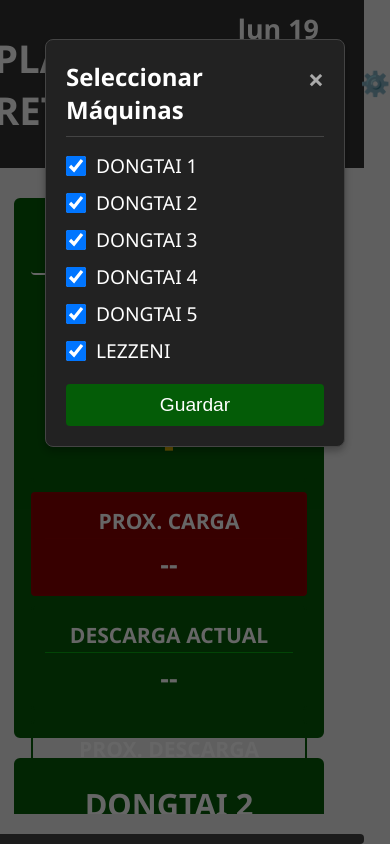
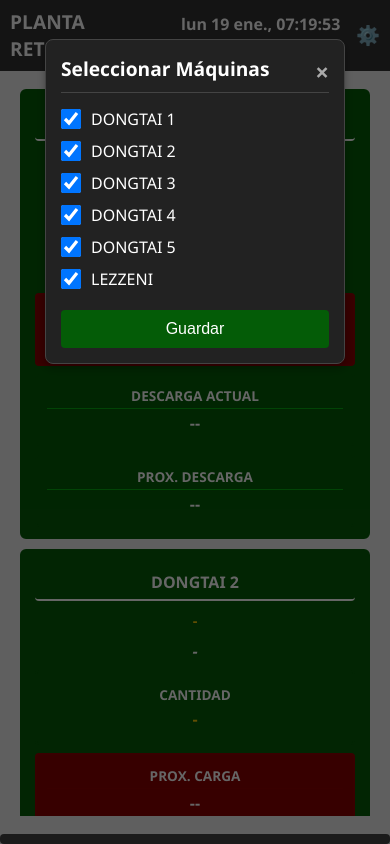
Before and after one commit to jacosta-commits/Pantalla_Retorcedoras, an Electron app: page web/index.html in a window 390 px wide. Both pictures are taken after a click on the button "⚙️". Drawn offline with nearby package versions, Linux system fonts and the light colour scheme; no server answers.

Commit message:
Add responsive design and machine selector
- Implemented fluid typography with clamp()
- Added machine selector with localStorage persistence
- Fixed viewport width issues (100vw -> 100%)
- Verified backend consistency with Retorcedoras_Prod
- All queries and schema mappings confirmed correct

```diff
--- a/web/style.css
+++ b/web/style.css
@@ -6,11 +6,14 @@
 }
 
 /* Para que html y body ocupen toda la ventana, sin scroll */
-html, body {
-  width: 100vw;
+html,
+body {
+  width: 100%;
   height: 100vh;
+  height: 100dvh;
+  /* Dynamic viewport height */
   font-family: "Segoe UI", Arial, sans-serif;
-  background-color: #eeeeee;  /* Fondo claro similar a VB */
+  background-color: #eeeeee;
   color: #333;
   overflow: hidden;
 }
@@ -28,30 +31,33 @@ header {
   justify-content: space-between;
   align-items: center;
   background-color: #333;
-  padding: 10px 20px;
+  padding: clamp(8px, 1vh, 12px) clamp(10px, 2vw, 20px);
   color: #fff;
 }
+
 .header-left h1 {
-  font-size: 2.4rem; /* 2rem × 1.2 */
+  font-size: clamp(1.2rem, 3vw, 2.4rem);
   margin: 0;
 }
+
 .header-right {
-  font-size: 1.68rem; /* 1.4rem × 1.2 */
+  font-size: clamp(1rem, 2vw, 1.68rem);
   font-weight: bold;
   display: flex;
   align-items: center;
-  gap: 15px;
+  gap: clamp(8px, 1vw, 15px);
 }
 
 /* BOTÓN SETTINGS */
 #settings-btn {
   background: none;
   border: none;
-  font-size: 1.5rem;
+  font-size: clamp(1.2rem, 2vw, 1.5rem);
   cursor: pointer;
   color: #fff;
   transition: transform 0.3s ease;
 }
+
 #settings-btn:hover {
   transform: rotate(90deg);
 }
@@ -62,23 +68,21 @@ main {
   display: flex;
   justify-content: center;
   align-items: center;
-  padding: 10px 20px;
-  /* Se ocultan scrolls externos, el grid interno se ajusta */
+  padding: clamp(5px, 1vh, 10px) clamp(10px, 2vw, 20px);
   overflow: hidden;
+  min-height: 0;
+  /* Important for flex shrinking */
 }
 
 /* Se utiliza un layout Grid para que los paneles se adapten al ancho y alto de la pantalla */
 .machines-container {
   display: grid;
-  /* El número de columnas se ajusta automáticamente.
-     Cada columna ocupará al menos 240px, expandiéndose hasta 1fr */
-  grid-template-columns: repeat(auto-fit, minmax(240px, 1fr));
-  grid-auto-rows: minmax(540px, auto);
-  gap: 20px;
+  grid-template-columns: repeat(auto-fit, minmax(min(100%, 220px), 1fr));
+  grid-auto-rows: minmax(min(100%, 450px), auto);
+  gap: clamp(10px, 1.5vw, 20px);
   width: 100%;
   height: 100%;
-  padding: 20px;
-  /* Si el contenido excede ligeramente, se usará scroll interno */
+  padding: clamp(10px, 1.5vw, 20px);
   overflow: auto;
 }
 
@@ -87,94 +91,104 @@ main {
   width: 100%;
   height: 100%;
   border-radius: 6px;
-  padding: 15px;
+  padding: clamp(8px, 1.5vh, 15px);
   text-align: center;
   position: relative;
   transition: background-color 0.3s ease, color 0.3s ease;
-  background-color: #045C07; /* Estado running: verde vibrante */
-  color: #fff;             /* Títulos y elementos fijos en blanco */
+  background-color: #045C07;
+  color: #fff;
   border: 2px solid #045C07;
+  display: flex;
+  flex-direction: column;
+  overflow: hidden;
 }
 
 /* Estado detenido: se agrega la clase "stopped" */
 .machine-panel.stopped {
-  background-color: #900000 !important;  /* Fondo rojo intenso */
+  background-color: #900000 !important;
   border-color: #900000 !important;
   color: #fff !important;
 }
 
 /* TÍTULO DEL PANEL */
 .machine-panel h2 {
-  margin-bottom: 8px;
-  font-size: 1.92rem; /* 1.6rem × 1.2 */
+  margin-bottom: clamp(4px, 0.8vh, 8px);
+  font-size: clamp(1rem, 2.5vw, 1.92rem);
   text-transform: uppercase;
-  padding: 8px;
+  padding: clamp(4px, 0.8vh, 8px);
   border-radius: 4px;
   border-bottom: 2px solid currentColor;
   color: inherit;
+  flex-shrink: 0;
 }
 
 /* LÍNEAS DE INFORMACIÓN (OT y Producto) */
-/* OT se muestra en amarillo */
 .line {
-  margin: 8px 0;
-  font-size: 1.44rem; /* 1.2rem × 1.2 */
+  margin: clamp(4px, 0.8vh, 8px) 0;
+  font-size: clamp(0.9rem, 2vw, 1.44rem);
   color: #ffffff;
+  flex-shrink: 0;
 }
+
 .ot-line {
   font-weight: bold;
-  margin-top: 8px;
-  font-size: 1.44rem; /* 1.2rem × 1.2 */
+  margin-top: clamp(4px, 0.8vh, 8px);
+  font-size: clamp(0.9rem, 2vw, 1.44rem);
   padding: 3px 8px;
   border-radius: 4px;
   background-color: transparent;
   color: #f5c508;
 }
-/* El nombre del producto se muestra en blanco, sin recuadro y en mayúsculas */
+
 .product-line {
-  font-size: 1.56rem; /* 1.3rem × 1.2 */
+  font-size: clamp(1rem, 2.2vw, 1.56rem);
   font-weight: bold;
   font-style: italic;
-  margin-bottom: 10px;
+  margin-bottom: clamp(6px, 1vh, 10px);
   background-color: transparent;
   color: #fff;
 }
 
 /* BLOQUE: CANTIDAD */
 .box-labeled {
-  margin: 10px 0;
-  padding: 14px;
+  margin: clamp(6px, 1vh, 10px) 0;
+  padding: clamp(8px, 1.5vh, 14px);
   border: 2px solid #045C07;
   border-radius: 4px;
   background-color: transparent;
-  color: #fff;  /* Título "CANTIDAD" en blanco */
+  color: #fff;
+  flex-shrink: 0;
 }
+
 .box-labeled-title {
-  font-size: 1.32rem; /* 1.1rem × 1.2 */
+  font-size: clamp(0.85rem, 1.8vw, 1.32rem);
   font-weight: bold;
   text-transform: uppercase;
-  margin-bottom: 6px;
+  margin-bottom: clamp(3px, 0.5vh, 6px);
   color: #fff;
 }
+
 .box-labeled-data {
-  font-size: 1.92rem; /* 1.6rem × 1.2 */
+  font-size: clamp(1rem, 2.5vw, 1.92rem);
   text-align: center;
   font-weight: bold;
-  color: #f5c508; /* Datos numéricos en amarillo */
+  color: #f5c508;
 }
 
 /* ETIQUETA CENTRAL (TIEMPO/PARADA) */
 .center-label {
-  font-size: 1.56rem; /* 1.3rem × 1.2 */
+  font-size: clamp(1rem, 2.2vw, 1.56rem);
   font-weight: bold;
-  margin: 10px 0;
-  padding: 12px;
+  margin: clamp(6px, 1vh, 10px) 0;
+  padding: clamp(8px, 1.2vh, 12px);
   border-radius: 4px;
   background-color: transparent;
   border: 2px solid #fff;
   color: #fff;
   display: none;
+  flex-shrink: 0;
 }
+
 .machine-panel.stopped .center-label.active {
   display: block;
   background-color: transparent;
@@ -184,35 +198,41 @@ main {
 
 /* SUBCUADROS (para datos SQL_2) */
 .sub-box-labeled {
-  margin: 10px 0;
-  padding: 12px;
+  margin: clamp(6px, 1vh, 10px) 0;
+  padding: clamp(8px, 1.2vh, 12px);
   border: 2px solid #045C07;
   border-radius: 4px;
   background-color: transparent;
-  min-height: 70px;
+  min-height: clamp(50px, 8vh, 70px);
   transition: all 0.2s ease;
   color: #fff;
+  flex-shrink: 0;
 }
+
 .sub-box-title {
-  font-size: 1.32rem; /* 1.1rem × 1.2 */
+  font-size: clamp(0.85rem, 1.8vw, 1.32rem);
   font-weight: bold;
   text-transform: uppercase;
-  margin-bottom: 6px;
+  margin-bottom: clamp(3px, 0.5vh, 6px);
   text-align: center;
   border-bottom: 1px solid #06AA0F;
   padding-bottom: 3px;
   color: #fff;
 }
+
 .sub-box-data {
-  font-size: 1.44rem; /* 1.2rem × 1.2 */
+  font-size: clamp(0.9rem, 2vw, 1.44rem);
   text-align: center;
-  margin-top: 6px;
+  margin-top: clamp(3px, 0.5vh, 6px);
   font-weight: bold;
   color: #fff;
+  line-height: 1.3;
 }
+
 .machine-panel.stopped .sub-box-labeled {
   border-color: #900000;
 }
+
 .machine-panel.stopped .sub-box-labeled .sub-box-title {
   border-bottom: 1px solid #900000;
 }
@@ -224,22 +244,14 @@ main {
   background: #444;
   color: #fff;
   padding: 5px;
-  font-size: 1.2rem; /* 1rem × 1.2 */
+  font-size: clamp(0.8rem, 1.5vw, 1.2rem);
   border-radius: 4px;
-}
-
-/* MEDIA QUERIES PARA PANTALLAS GRANDES */
-@media screen and (min-width: 1400px) {
-  .machine-panel {
-    flex: 1 1 320px;
-    min-height: 600px;
-  }
 }
 
 /* ── sub-cuadros de PRÓX. CARGA siempre en rojo ── */
 .sub-box-labeled.prox-carga {
-  background-color: #8B0000;    /* rojo oscuro */
-  border-color:    #900000;     /* borde un poco más oscuro */
+  background-color: #8B0000;
+  border-color: #900000;
 }
 
 .sub-box-labeled.prox-carga .sub-box-title {
@@ -248,24 +260,24 @@ main {
 
 /* ── Datos de PRÓX. CARGA ── */
 .sub-box-labeled.prox-carga .sub-box-data {
-  font-size: 1.68rem !important; /* 1.4rem × 1.2 */
+  font-size: clamp(1rem, 2.2vw, 1.68rem) !important;
   color: #FFFFFF !important;
 }
 
 /* ── Datos de DESCARGA ACTUAL ── */
 .sub-box-labeled.descarga-actual .sub-box-data {
-  font-size: 1.68rem !important; /* 1.4rem × 1.2 */
+  font-size: clamp(1rem, 2.2vw, 1.68rem) !important;
   color: #FFFFFF !important;
 }
 
 /* ── Datos de PRÓX. DESCARGA ── */
 .sub-box-labeled.prox-descarga .sub-box-data {
-  font-size: 1.68rem !important; /* 1.4rem × 1.2 */
+  font-size: clamp(1rem, 2.2vw, 1.68rem) !important;
   color: #FFFFFF !important;
 }
 
 .rest-time {
-  font-size: 2.4rem; /* 2rem × 1.2 */
+  font-size: clamp(1.2rem, 3vw, 2.4rem);
   font-weight: bold;
   color: rgb(255, 255, 255);
   text-align: center;
@@ -282,27 +294,28 @@ main {
   width: 100%;
   height: 100%;
   overflow: auto;
-  background-color: rgba(0,0,0,0.6);
+  background-color: rgba(0, 0, 0, 0.6);
 }
 
 .modal-content {
   background-color: #222;
   color: #fff;
   margin: 10% auto;
-  padding: 20px;
+  padding: clamp(15px, 2vw, 20px);
   border: 1px solid #444;
-  width: 300px;
+  width: min(90%, 300px);
   border-radius: 8px;
-  box-shadow: 0 4px 8px rgba(0,0,0,0.3);
+  box-shadow: 0 4px 8px rgba(0, 0, 0, 0.3);
 }
 
 .close-btn {
   color: #aaa;
   float: right;
-  font-size: 28px;
+  font-size: clamp(24px, 4vw, 28px);
   font-weight: bold;
   cursor: pointer;
 }
+
 .close-btn:hover,
 .close-btn:focus {
   color: #fff;
@@ -312,7 +325,7 @@ main {
 
 .modal h2 {
   margin-top: 0;
-  font-size: 1.5rem;
+  font-size: clamp(1.2rem, 2.5vw, 1.5rem);
   border-bottom: 1px solid #444;
   padding-bottom: 10px;
   margin-bottom: 15px;
@@ -328,9 +341,10 @@ main {
 .machine-option {
   display: flex;
   align-items: center;
-  font-size: 1.2rem;
+  font-size: clamp(1rem, 2vw, 1.2rem);
   cursor: pointer;
 }
+
 .machine-option input {
   margin-right: 10px;
   width: 20px;
@@ -345,9 +359,23 @@ main {
   color: white;
   border: none;
   border-radius: 4px;
-  font-size: 1.2rem;
+  font-size: clamp(1rem, 2vw, 1.2rem);
   cursor: pointer;
 }
+
 #save-settings-btn:hover {
   background-color: #06AA0F;
 }
+
+/* RESPONSIVE MEDIA QUERIES */
+@media screen and (max-width: 768px) {
+  .machines-container {
+    grid-template-columns: repeat(auto-fit, minmax(min(100%, 180px), 1fr));
+  }
+}
+
+@media screen and (min-width: 1400px) {
+  .machines-container {
+    grid-template-columns: repeat(auto-fit, minmax(280px, 1fr));
+  }
+}
```
